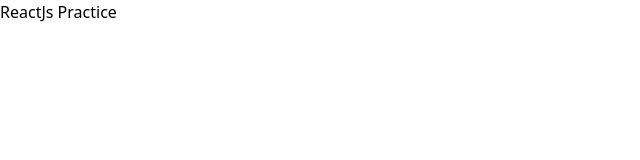
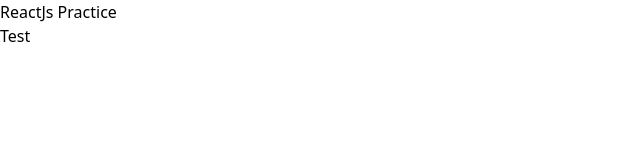
Before and after one commit to imam0321/reactJs-practice, a React (Vite) app: page / in a window 1280 px wide. Shown: the top 160 px of the page, without its empty margins (0-640 px from the left). Built offline with nearby package versions, Linux system fonts and the light colour scheme.

Commit message:
test branch

```diff
--- a/src/App.jsx
+++ b/src/App.jsx
@@ -1,7 +1,10 @@
+import Test from "./components/Test";
+
 function App() {
   return (
     <>
       <h1 className="text-4xl font-bold text-center my-10">ReactJs Practice</h1>
+      <Test/>
     </>
   );
 }
--- /dev/null
+++ b/src/components/Test.jsx
@@ -0,0 +1,7 @@
+import React from 'react'
+
+export default function Test() {
+  return (
+    <div>Test</div>
+  )
+}
```
